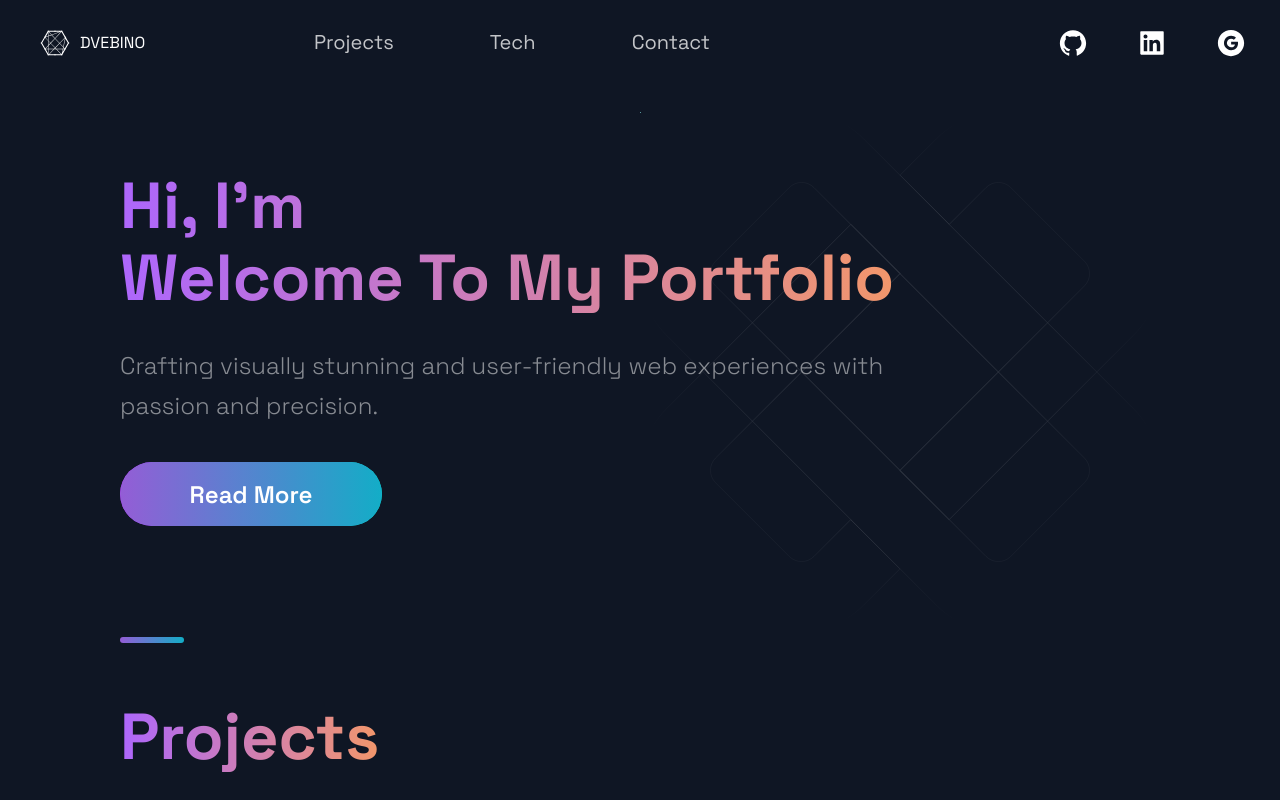
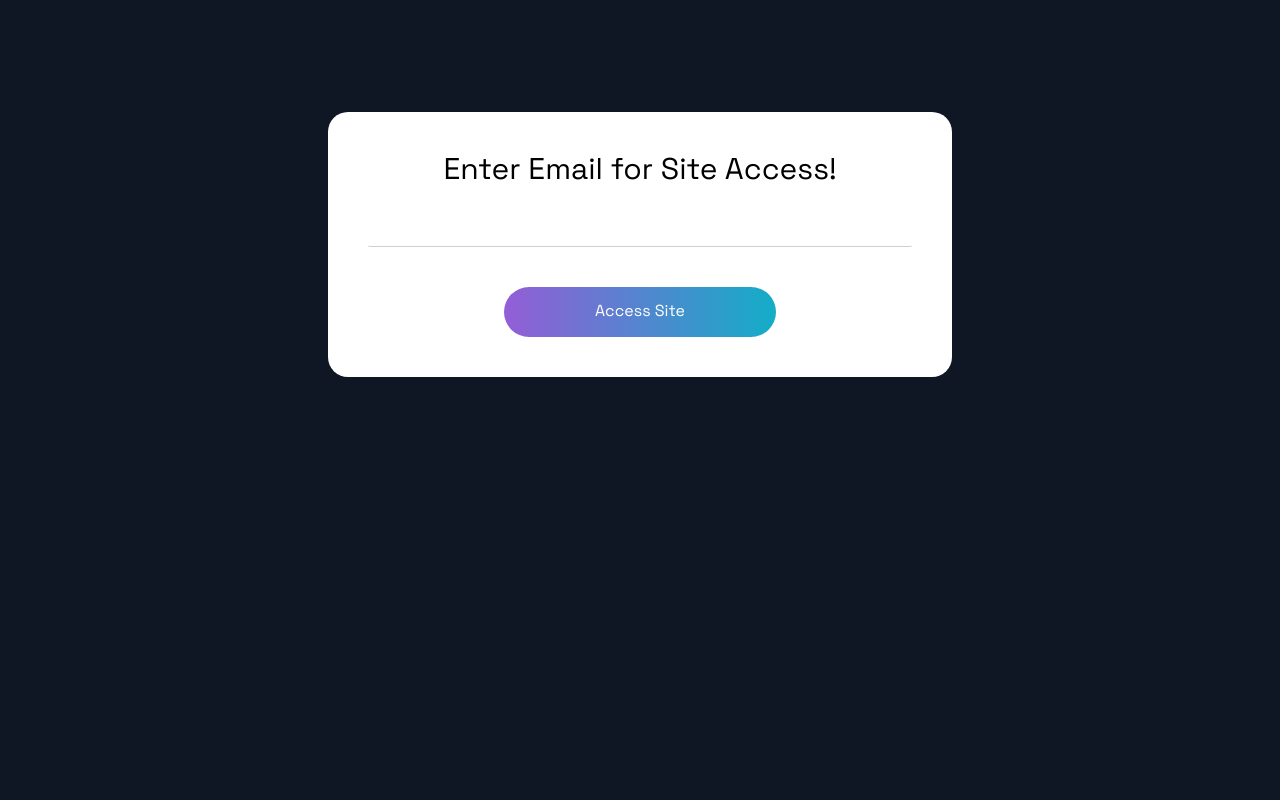
Before and after one commit to dvebino/portfolioV2, a Next.js app: page / in a window 1280 px wide. Shown: the top 800 px of the page. Built offline with nearby package versions, Linux system fonts and the light colour scheme.

Commit message:
Added Access Page

```diff
--- /dev/null
+++ b/src/components/Access/Access.js
@@ -0,0 +1,28 @@
+import React from "react";
+import { Section } from "../../styles/GlobalComponents";
+import { useForm, ValidationError } from "@formspree/react";
+import { FormLabelCenter, FormInput, FormContainer, FormSection, FormButton } from "../ContactForm/ContactFormStyles";
+
+const Access = ({status, setOpen}) => {
+    const [state, handleSubmit] = useForm("mrgvkbwa");
+    console.log(state)
+    if(state.succeeded){
+        setOpen(true)
+    }
+
+    return (
+        <Section>
+            <FormSection>
+                <FormContainer onSubmit={handleSubmit}>
+                    <FormLabelCenter>Enter Email for Site Access!</FormLabelCenter>
+                    <FormInput id="email" type="email" name="email"/>
+                    <ValidationError prefix="Email" field="email" errors={state.errors}/>
+
+                    <FormButton type="submit" disabled={state.submitting}>Access Site</FormButton>
+                </FormContainer>
+            </FormSection>
+        </Section>
+    );
+};
+
+export default Access;
--- /dev/null
+++ b/src/components/Access/AccessStyles.js
@@ -0,0 +1,5 @@
+import styled from 'styled-components'
+
+export const InputContainer = styled.div`
+
+`
--- a/src/components/ContactForm/ContactFormStyles.js
+++ b/src/components/ContactForm/ContactFormStyles.js
@@ -50,6 +50,7 @@ export const FormInput = styled.input`
     border-bottom: 1px solid #cfcfcf;
     font-size: 2rem;
     margin-bottom: 1rem;
+    text-align:center;
 `
 
 export const FormTextArea = styled.textarea`
@@ -71,3 +72,12 @@ export const FormLabel = styled.label`
     font-weight: 400;
     color: black;
 `
+
+export const FormLabelCenter = styled.label`
+    display: flex;
+    align-self:center;
+    font-size: 3rem;
+    font-weight: 400;
+    color: black;
+    margin-bottom: 2rem;
+`
--- a/src/layout/Layout.js
+++ b/src/layout/Layout.js
@@ -1,15 +1,23 @@
-import React from 'react'
-
+import React, { useState } from 'react'
 import Footer from '../components/Footer/Footer'
 import Header from '../components/Header/Header'
 import { Container } from './LayoutStyles'
+import Access from '../components/Access/Access'
 
 export const Layout = ({children}) => {
+  const [open, setOpen] = useState(false);
+
   return (
     <Container>
-     <Header/>
-     <main>{children}</main>
-     <Footer/>
+     {
+      !open ? <Access setOpen={setOpen}/>
+      :
+      <>
+        <Header/>
+        <main>{children}</main>
+        <Footer/>
+      </>
+     }
     </Container>
   )
 }
```
